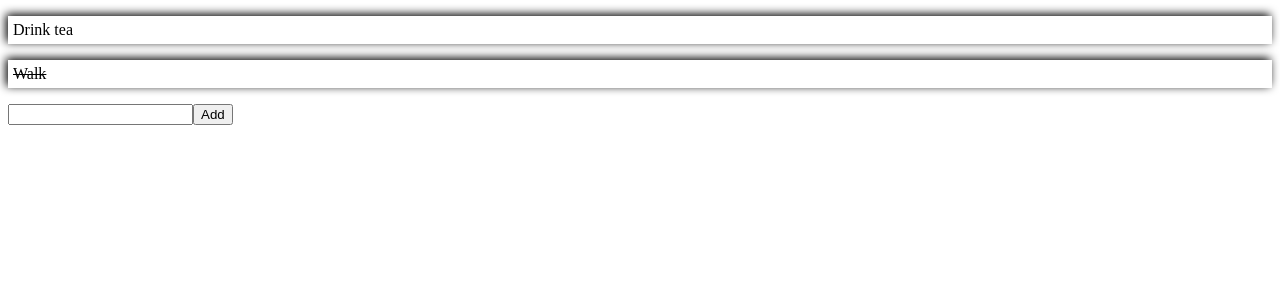
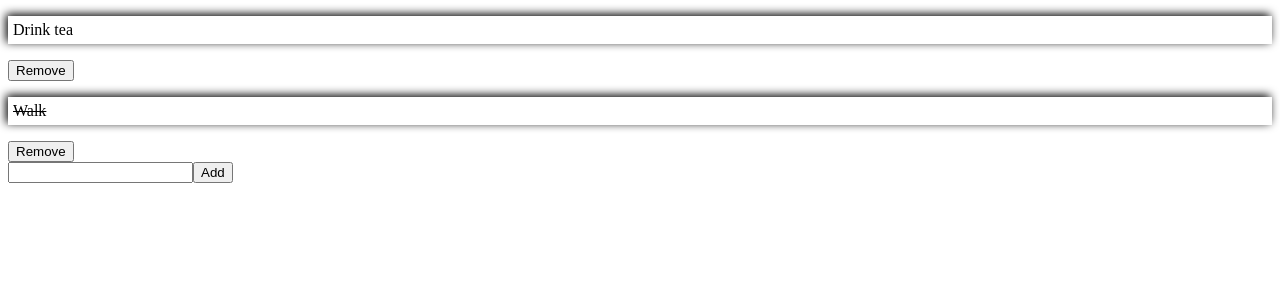
Before and after one commit to xDKey/todoapp-typescript, a React app: page / in a window 1280 px wide. Shown: the top 300 px of the page. Built offline with nearby package versions, Linux system fonts and the light colour scheme.

Commit message:
feat(ToDoList): add the ability remove items

```diff
--- a/src/components/ToDoItem.tsx
+++ b/src/components/ToDoItem.tsx
@@ -13,13 +13,17 @@ type ToDoItemProps = {
   label: string
   isDone: boolean
   setToDoDone: (id: number) => void
+  removeItem: (id: number) => void
 }
 
-const ToDoItem = ({ id, label, isDone, setToDoDone }: ToDoItemProps) => {
+const ToDoItem = ({ id, label, isDone, setToDoDone, removeItem }: ToDoItemProps) => {
   return (
-    <StyledToDoItem isDone={isDone} onClick={() => setToDoDone(id)}>
-      {label}
-    </StyledToDoItem>
+    <>
+      <StyledToDoItem isDone={isDone} onClick={() => setToDoDone(id)}>
+        {label}
+      </StyledToDoItem>
+      <button onClick={() => removeItem(id)}>Remove</button>
+    </>
   )
 }
 
--- a/src/components/ToDoList.tsx
+++ b/src/components/ToDoList.tsx
@@ -16,10 +16,15 @@ const ToDoList = ({ toDoList, setToDoList }: toDoListProps) => {
     setToDoList(newtoDoList)
   }
 
+  const removeItem = (id: number): void => {
+    const newtoDoList: toDoList = toDoList.filter(item => item.id !== id)
+    setToDoList(newtoDoList)
+  }
+
   return (
     <>
       {toDoList.map((item) => (
-        <ToDoItem {...item} setToDoDone={setToDoDone} />
+        <ToDoItem {...item} setToDoDone={setToDoDone} removeItem={removeItem}/>
       ))}
     </>
   )
```
